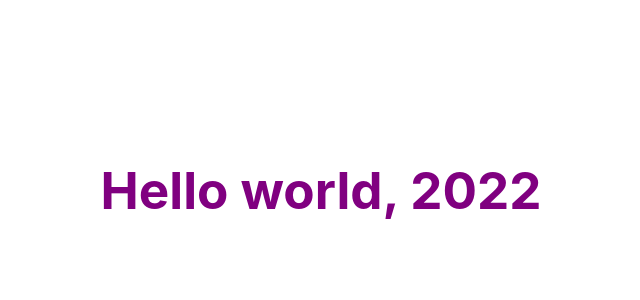
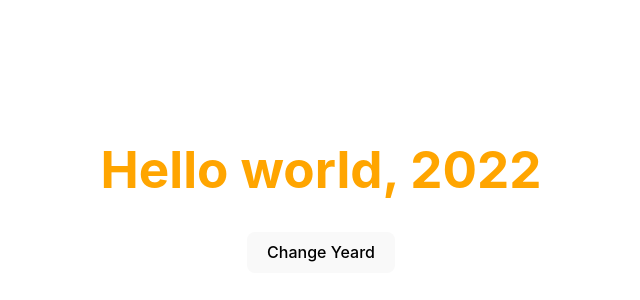
Before and after one commit to javier1nc/svelte-myapp, a Svelte app: page / in a window 1280 px wide. Shown: the part 210-510 px from the top of the page, without its empty margins (319-959 px from the left). Built offline with nearby package versions, Linux system fonts and the light colour scheme.

Commit message:
init update contador

```diff
--- a/src/App.svelte
+++ b/src/App.svelte
@@ -1,14 +1,19 @@
 <script>
   export let name;
   let year = 2022;
+
+  function incrementYear(){
+    year += 1;
+  }
 </script>
 
 <main>
   <h1>Hello {name}, {year}</h1>
+  <button on:click="{incrementYear}">Change Yeard</button>
 </main>
 
 <style>
   h1{
-    color: purple;
+    color: orange;
   }
 </style>
```
